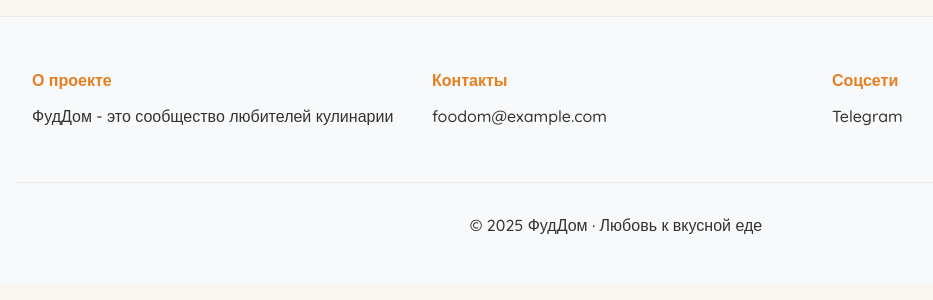
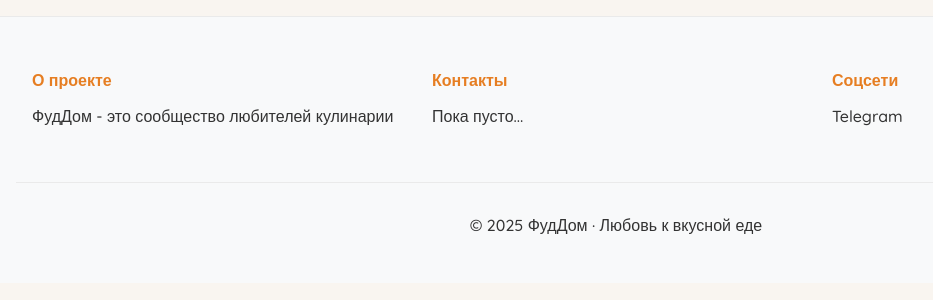
Before and after one commit to Backer01/food-dom, a Flask app: page /dashboard in a window 1280 px wide. Shown: the part 199-499 px from the top of the page, without its empty margins (24-957 px from the left). Run offline with Flask 3, Linux system fonts and the light colour scheme; the visitor is signed in with stand-in values (Sample User, id 1); data comes from the database, SQL or seed files in the repository; data that the repository does not hold is empty; some libraries are stand-ins or nearby versions.

Commit message:
Лёгкое обновление

```diff
--- a/templates/base.html
+++ b/templates/base.html
@@ -38,7 +38,7 @@
             </div>
             <div class="footer-section">
                 <h4>Контакты</h4>
-                <p>foodom@example.com</p>
+                <p>Пока пусто...</p>
             </div>
             <div class="footer-section">
                 <h4>Соцсети</h4>
```
